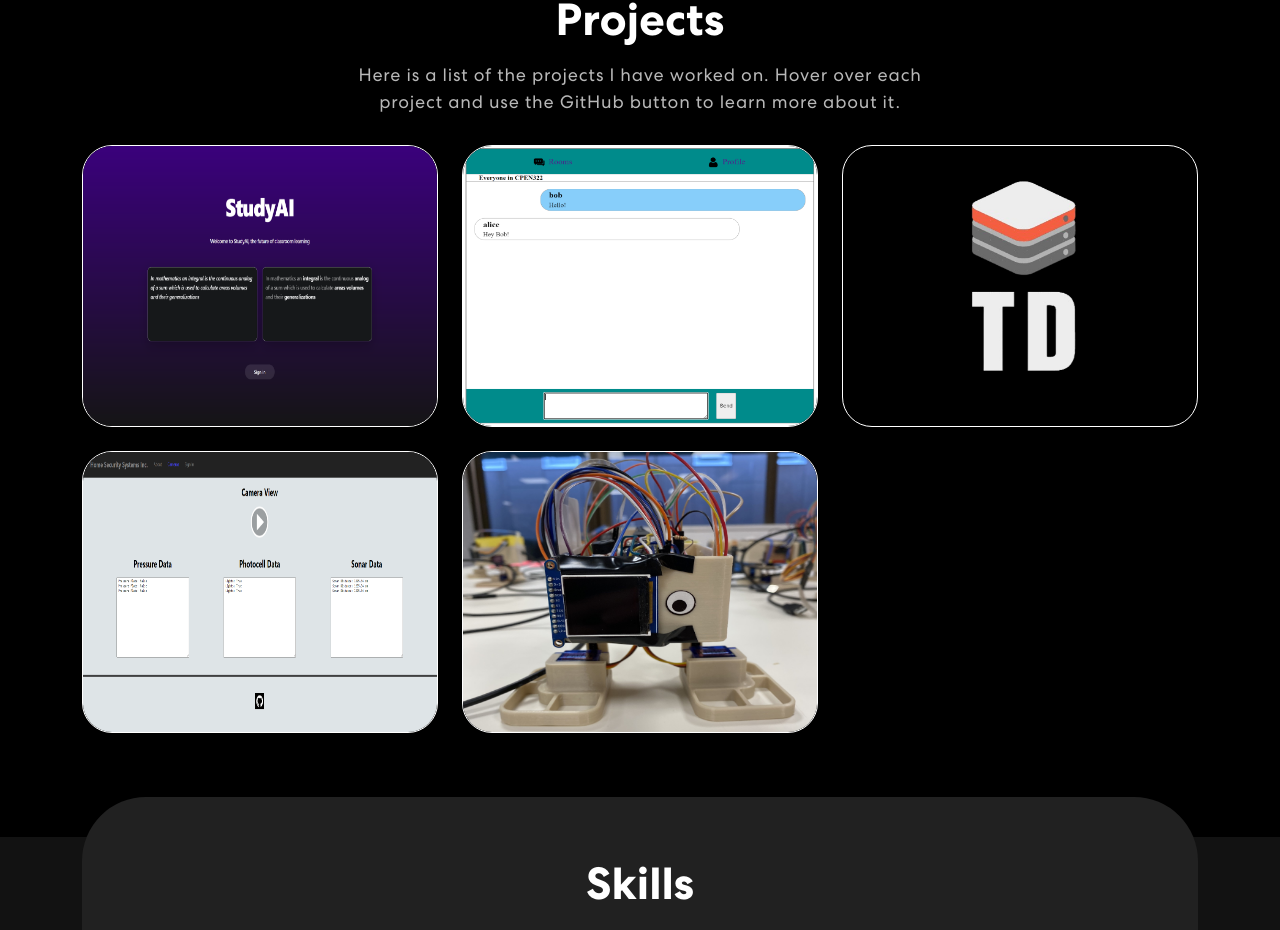
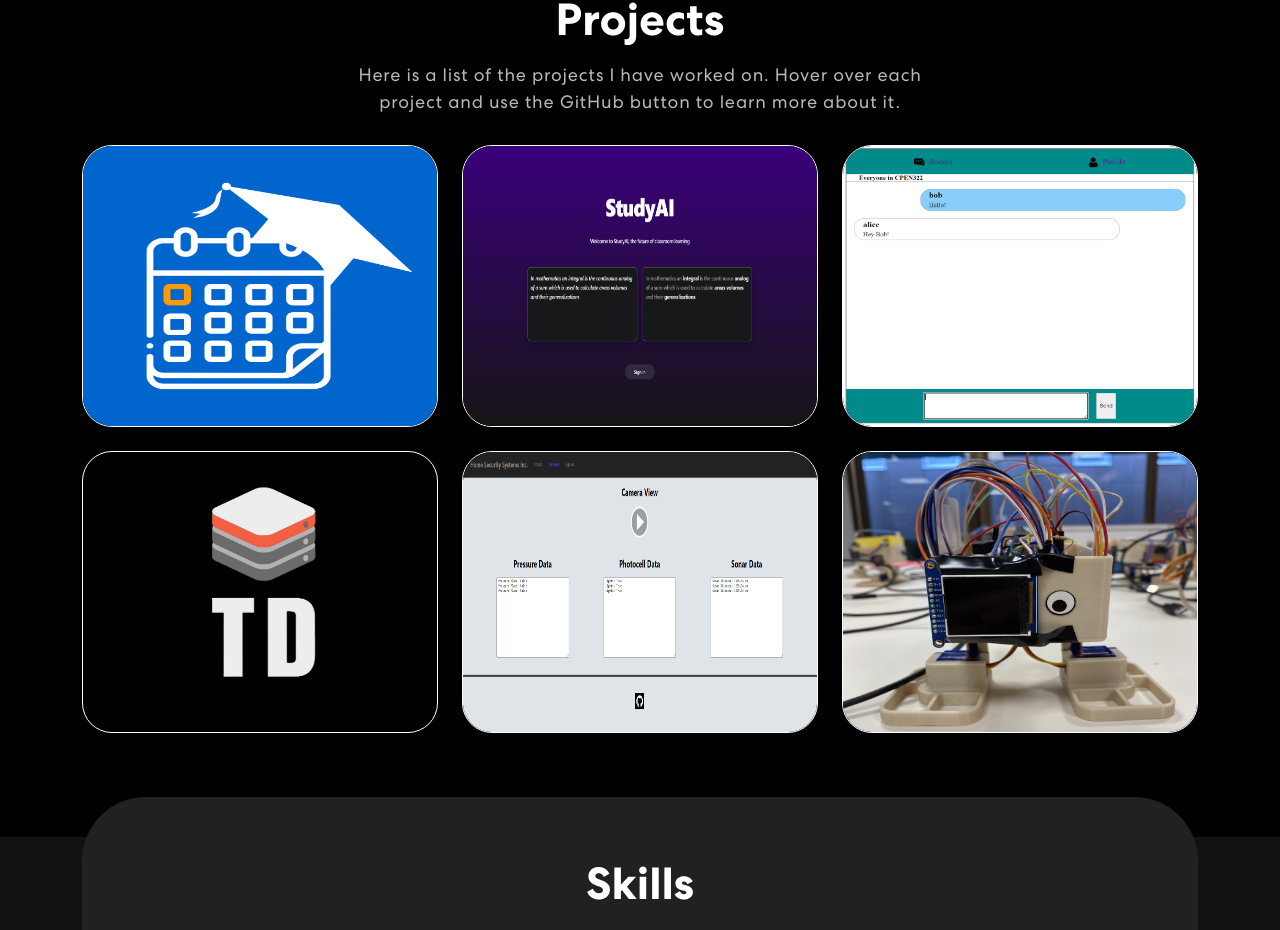
Before and after one commit to trevdang/trevdang.github.io, a React (Create React App) app: page / in a window 1280 px wide. Shown: the part 1934-2864 px from the top of the page. Built offline with nearby package versions, Linux system fonts and the light colour scheme.

Commit message:
Add Get2Class project

```diff
--- a/src/components/Projects.js
+++ b/src/components/Projects.js
@@ -1,5 +1,6 @@
 import { Col, Container, Row } from "react-bootstrap";
 import { ProjectCard } from "./ProjectCard";
+import projImg6 from "../assets/img/get2class_logo.png"
 import projImg5 from "../assets/img/studyai.png";
 import projImg4 from "../assets/img/chat_app.png";
 import projImg3 from "../assets/img/entertainment_robot.png";
@@ -8,6 +9,13 @@ import projImg1 from "../assets/img/logo-2.png";
 
 export const Projects = () => {
   const projects = [
+    {
+      url: "https://github.com/Get2Class/Get2Class",
+      title: "Get2Class",
+      description:
+        "A gamified calendar application designed to reward university students for going to class (winning 2nd place out of 18 groups)",
+      imgUrl: projImg6
+    },
     {
       url: "https://github.com/trevdang/study-ai",
       title: "Study AI",
```
